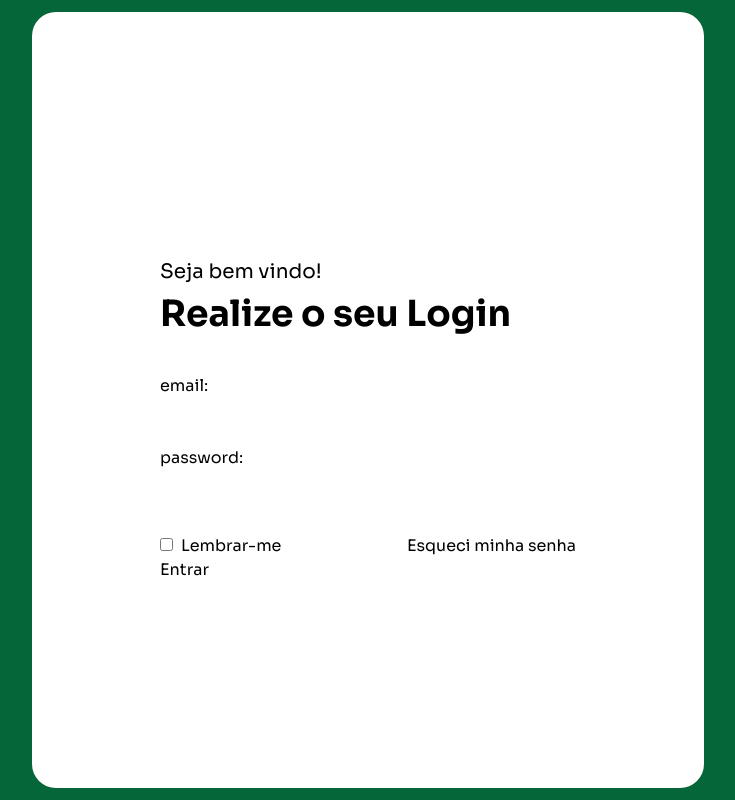
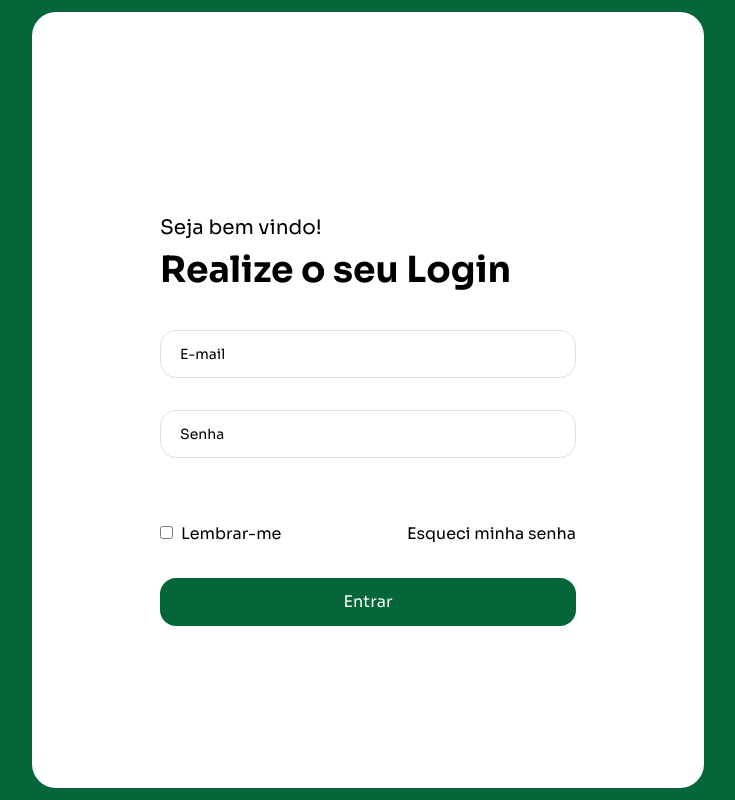
Before and after one commit to Fabiana-tolentino/find-doctors, a React (Vite) app: page /login in a window 1280 px wide. Shown: the whole page, without its empty margins (272-1007 px from the left). Built offline with nearby package versions, Linux system fonts and the light colour scheme.

Commit message:
Projeto finalizado

```diff
--- a/package.json
+++ b/package.json
@@ -10,6 +10,9 @@
     "preview": "vite preview"
   },
   "dependencies": {
+    "@emotion/react": "^11.11.1",
+    "@emotion/styled": "^11.11.0",
+    "@mui/material": "^5.14.14",
     "axios": "^1.5.1",
     "react": "^18.2.0",
     "react-dom": "^18.2.0",
--- a/src/api/getUsers.ts
+++ b/src/api/getUsers.ts
@@ -5,11 +5,21 @@ export const getUserDashboard = async (event: Function) => {
   event(res.data)
 }
 
-export const getUsers = async (event: Function) => {
-  const res = await api.get('/users')
+export const getUsers = async (event: Function, page: number) => {
+  const res = await api.get('/users', {
+    params: {
+      page,
+      size: 6
+    }
+  })
   event(res.data.content)
 }
 export const getUserCount = async (event: Function) => {
   const res = await api.get('/users/count')
   event(res.data)
 }
+
+export const setNumberOfPagesFunction = async (event: Function) => {
+  const res = await api.get('/users')
+  event(res.data.totalPages)
+}
--- a/src/components/login/Login.tsx
+++ b/src/components/login/Login.tsx
@@ -30,9 +30,9 @@ export function Login() {
         </div>
         <form className="w-full" onSubmit={handleSubmit(handleClick)}>
           <div>
-            <div className="flex flex-col gap-3">
+            {/* <div className="flex flex-col gap-3">
               email:{' '}
-              <input
+              <input className=''
                 {...register('email')}
                 type="email"
                 name="email"
@@ -45,9 +45,45 @@ export function Login() {
                 name="password"
                 id="password"
               />
+            </div> */}
+
+            <div className="relative z-0 w-full mb-8">
+              <input
+                {...register('email')}
+                type="email"
+                name="email"
+                id="email"
+                className="block px-3 pb-2.5 pt-4 w-full text-sm text-gray-900 bg-transparent rounded-2xl border border-gray-300 focus:outline-none appearance-none  focus:ring-0 focus:border-green peer "
+                placeholder=" "
+              />
+
+              <label
+                htmlFor="email"
+                className="absolute text-sm text-gray-500  duration-300 transform -translate-y-4 scale-75 top-2 z-10 origin-[0] bg-white px-4 peer-focus:px-2 peer-focus:text-green  peer-placeholder-shown:scale-100 peer-placeholder-shown:-translate-y-1/2 peer-placeholder-shown:top-1/2 peer-focus:top-2 peer-focus:scale-75 peer-focus:-translate-y-4 left-1 "
+              >
+                E-mail
+              </label>
             </div>
 
-            <div className="flex gap-x-16 mt-7 ">
+            <div className="relative z-0 w-full mb-8">
+              <input
+                {...register('password')}
+                type="password"
+                name="password"
+                id="password"
+                className="block px-3 pb-2.5 pt-4 w-full text-sm text-gray-900 bg-transparent rounded-2xl border border-gray-300 focus:outline-none appearance-none  focus:ring-0 focus:border-green peer "
+                placeholder=" "
+              />
+
+              <label
+                htmlFor="password"
+                className="absolute text-sm text-gray-500  duration-300 transform -translate-y-4 scale-75 top-2 z-10 origin-[0] bg-white px-4 peer-focus:px-2 peer-focus:text-green  peer-placeholder-shown:scale-100 peer-placeholder-shown:-translate-y-1/2 peer-placeholder-shown:top-1/2 peer-focus:top-2 peer-focus:scale-75 peer-focus:-translate-y-4 left-1 "
+              >
+                Senha
+              </label>
+            </div>
+
+            <div className="flex gap-x-16 py-8">
               <label htmlFor="remember" className="flex-1">
                 <input
                   type="checkbox"
@@ -60,7 +96,12 @@ export function Login() {
                 Esqueci minha senha
               </a>
             </div>
-            <button type="submit">Entrar</button>
+            <button
+              className="w-full py-3 bg-green-4 rounded-2xl text-white"
+              type="submit"
+            >
+              Entrar
+            </button>
           </div>
         </form>
       </div>
--- a/src/components/plans/contractors.tsx
+++ b/src/components/plans/contractors.tsx
@@ -5,6 +5,7 @@ import { HeaderPlans } from './headerPlans'
 import { getPlans } from '@/api/getPlans'
 import { plansOptions } from './doctors'
 import { ActionIcons } from '../actionIcons/actionIcons'
+import { FormControlLabel, Switch } from '@mui/material'
 
 export function Contractors() {
   const [contractorsPlans, setContractorsPlans] = useState<plansOptions>()
@@ -27,7 +28,14 @@ export function Contractors() {
               type={plan.period}
               value={plan.values}
               promotion={'Não informado'}
-              situation={<>Situations</>}
+              situation={
+                <>
+                  <FormControlLabel
+                    control={<Switch defaultChecked color="success" />}
+                    label="Ativo"
+                  />
+                </>
+              }
               actions={<ActionIcons />}
             />
           ))}
--- a/src/components/plans/doctors.tsx
+++ b/src/components/plans/doctors.tsx
@@ -6,6 +6,7 @@ import Button from '../ui/button'
 import { ButtonNew } from '../ui/button/buttonNew'
 import { HeaderPlans } from './headerPlans'
 import { getPlans } from '@/api/getPlans'
+import { FormControlLabel, Switch } from '@mui/material'
 
 export interface plansOptions {
   id: number
@@ -36,7 +37,14 @@ export function Doctors() {
               type={plan.period}
               value={plan.values}
               promotion={'Não informado'}
-              situation={<>Situations</>}
+              situation={
+                <>
+                  <FormControlLabel
+                    control={<Switch defaultChecked color="success" />}
+                    label="Ativo"
+                  />
+                </>
+              }
               actions={<ActionIcons />}
             />
           ))}
--- a/src/components/users/UsersAll.tsx
+++ b/src/components/users/UsersAll.tsx
@@ -1,7 +1,11 @@
 import { TableUsers } from '../table/tableUsers'
 import Input from '../ui/input'
 import { useEffect, useState } from 'react'
-import { getUserCount, getUsers } from '@/api/getUsers'
+import {
+  getUserCount,
+  getUsers,
+  setNumberOfPagesFunction
+} from '@/api/getUsers'
 import { Search } from './search'
 import { countOption } from '@/pages/users'
 
@@ -19,10 +23,13 @@ export interface userOptions {
 export function UsersAll() {
   const [users, setUsers] = useState()
   const [count, setCount] = useState<countOption>()
+  const [page, setPage] = useState(0)
+  const [numberOfPages, setNumberOfPages] = useState(0)
 
   useEffect(() => {
-    getUsers(setUsers)
+    getUsers(setUsers, page)
     getUserCount(setCount)
+    setNumberOfPagesFunction(setNumberOfPages)
   }, [])
 
   return (
@@ -73,7 +80,27 @@ export function UsersAll() {
           </tbody>
         </table>
       </div>
-      <div>paginação</div>
+      <div className="flex gap-4 text-lg">
+        <button
+          onClick={() => page > 0 && setPage(page - 1)}
+          disabled={page === 0}
+        >
+          Página Anterior
+        </button>
+
+        <div className="flex gap-2 font-semibold">
+          <button onClick={() => setPage(1)}>1</button>
+          <button onClick={() => setPage(2)}>2</button>
+          <button onClick={() => setPage(3)}>3</button>
+          <button onClick={() => setPage(4)}>4</button>
+        </div>
+        <button
+          onClick={() => page < numberOfPages && setPage(page + 1)}
+          disabled={page === numberOfPages - 1}
+        >
+          Próxima Página
+        </button>
+      </div>
     </div>
   )
 }
--- a/src/pages/plans.tsx
+++ b/src/pages/plans.tsx
@@ -19,8 +19,8 @@ export default function Plans() {
   return (
     <div className="p-8 ">
       <h1 className="text-3xl font-semibold">Planos</h1>
-      <div>
-        <div className="p-8 ">
+
+      <div className="pt-8">
         <div className="flex gap-4">
           <LinkPlans
             url={'/plans/doctors'}
@@ -46,6 +46,5 @@ export default function Plans() {
         </div>
       </div>
     </div>
-    </div>
   )
 }
```
Also changed, not shown: 1 other file (tests, documents, lock files or other folders). Lines whose indentation alone changed are shown as unchanged.
